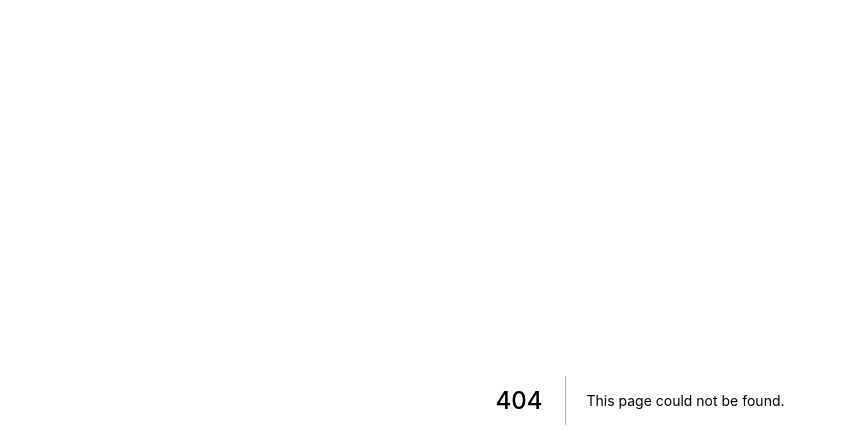
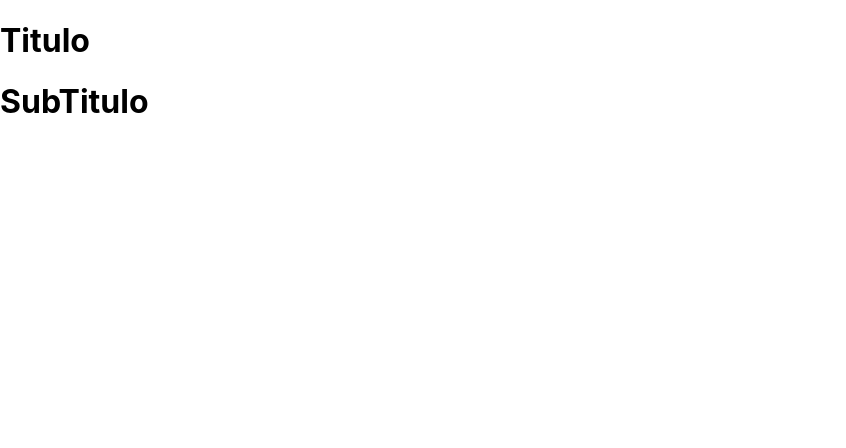
Before and after one commit to aaanm1309-1/react-cod3r, a Next.js app: page /basicos/fragment1 in a window 1280 px wide. Before the commit this address had no page. Shown: the top 448 px of the page, without its empty margins (0-846 px from the left). Built offline with nearby package versions, Linux system fonts and the light colour scheme.

Commit message:
versao fragment

```diff
--- /dev/null
+++ b/pages/basicos/fragment1.jsx
@@ -0,0 +1,10 @@
+import React from 'react';
+
+export default function fragment() {
+  return (
+    <React.Fragment>
+      <h1>Titulo</h1>
+      <h1>SubTitulo</h1>
+    </React.Fragment>
+  )
+}
--- a/pages/basicos/lista.jsx
+++ b/pages/basicos/lista.jsx
@@ -18,7 +18,9 @@
       <ul>
         {lista1.map(item => <li key={item}>{item}</li>)}
       </ul>
-      {gerarLista()}
+      <div>
+        {gerarLista()}
+      </div>
     </div>
   )
 }
```
Also changed, not shown: pages/basicos/fragment2.jsx (added, +9 -0 lines).
